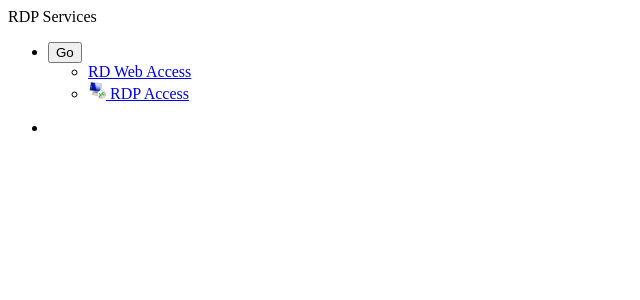
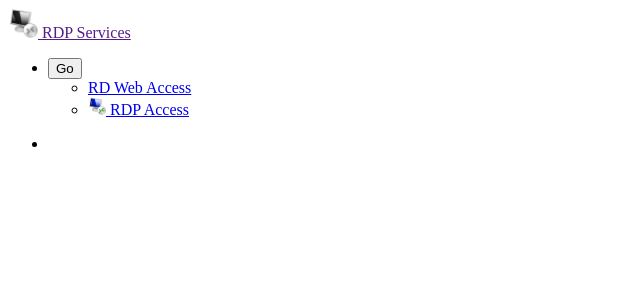
Before and after one commit to jakobadam/origo-desktops, a Django app: template rds/templates/_navbar.html in a window 1280 px wide. Shown: the top 300 px of the page, without its empty margins (0-640 px from the left). Run offline with Django 3.2, Linux system fonts and the light colour scheme; the template is opened without the code that fills it: most values are stand-ins (such as "Sample title", 1, 10 or a date in 2020).

Commit message:
Grey icon

```diff
--- a/rds/templates/_navbar.html
+++ b/rds/templates/_navbar.html
@@ -12,11 +12,11 @@ border: 1px solid transparent;
 
     <div class="navbar-header">
 
-      <span class="navbar-brand" href="">
+      <a class="navbar-brand" href="">
         <span>
-          <span class="glyphicon glyphicon-print"></span>
+          <img src="{% static 'rdp_icon_grey.png' %}" width="30px"/>
           RDP Services
-      </span>
+      </a>
     </div>
 
     <div class="collapse navbar-collapse" role="navigation">
```
Also changed, not shown: rds/static/rdp_icon_grey.png (added).
